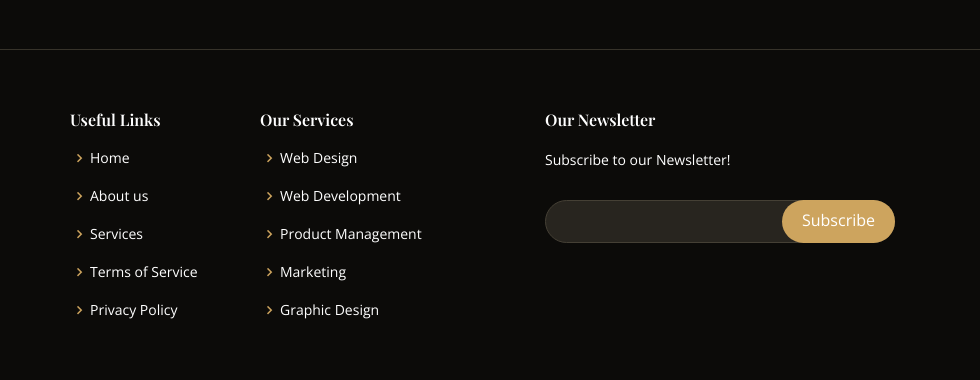
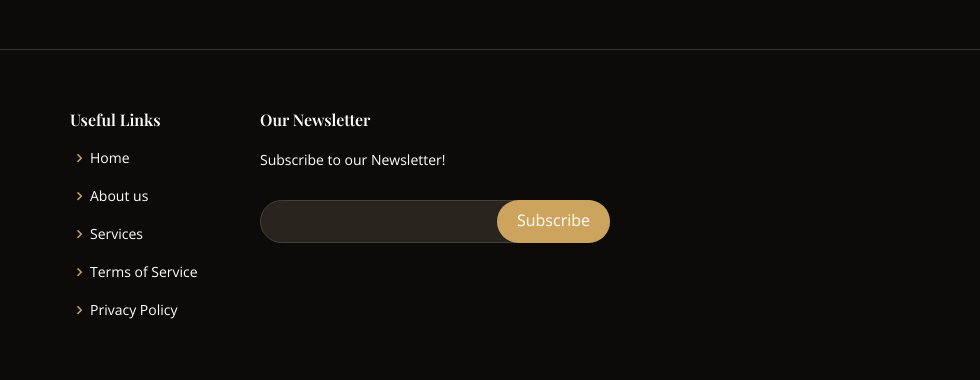
Before and after one commit to AkshitaDas/Canopy---Restaurant-Website, a plain HTML site: page index.html in a window 1280 px wide. Shown: the part 6590-6970 px from the top of the page, 300-1280 px from the left. Drawn offline with nearby package versions, Linux system fonts and the light colour scheme; a web font is replaced by a local one.

Commit message:
Update index.html

```diff
--- a/index.html
+++ b/index.html
@@ -796,17 +796,6 @@
             </ul>
           </div>
 
-          <div class="col-lg-3 col-md-6 footer-links">
-            <h4>Our Services</h4>
-            <ul>
-              <li><i class="bx bx-chevron-right"></i> <a href="#">Web Design</a></li>
-              <li><i class="bx bx-chevron-right"></i> <a href="#">Web Development</a></li>
-              <li><i class="bx bx-chevron-right"></i> <a href="#">Product Management</a></li>
-              <li><i class="bx bx-chevron-right"></i> <a href="#">Marketing</a></li>
-              <li><i class="bx bx-chevron-right"></i> <a href="#">Graphic Design</a></li>
-            </ul>
-          </div>
-
           <div class="col-lg-4 col-md-6 footer-newsletter">
             <h4>Our Newsletter</h4>
             <p>Subscribe to our Newsletter!</p>
```
